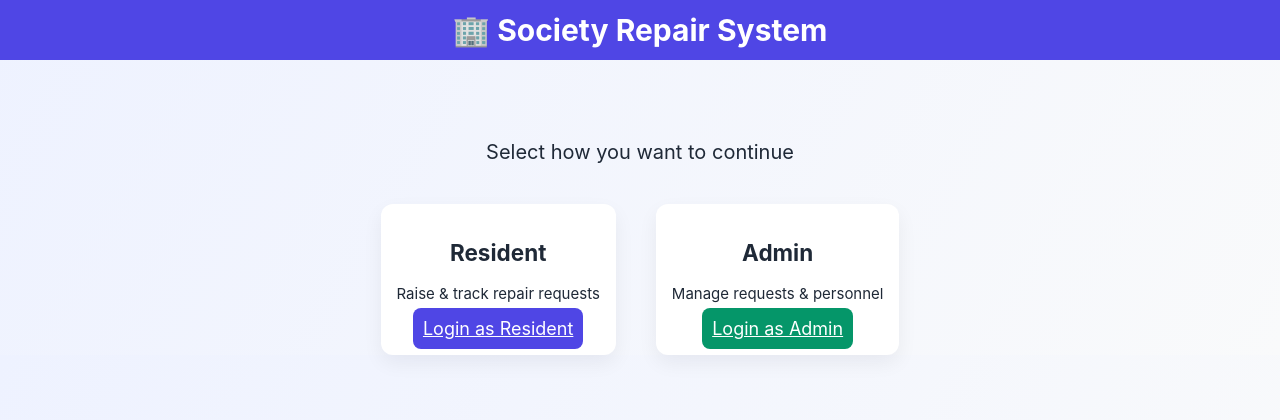
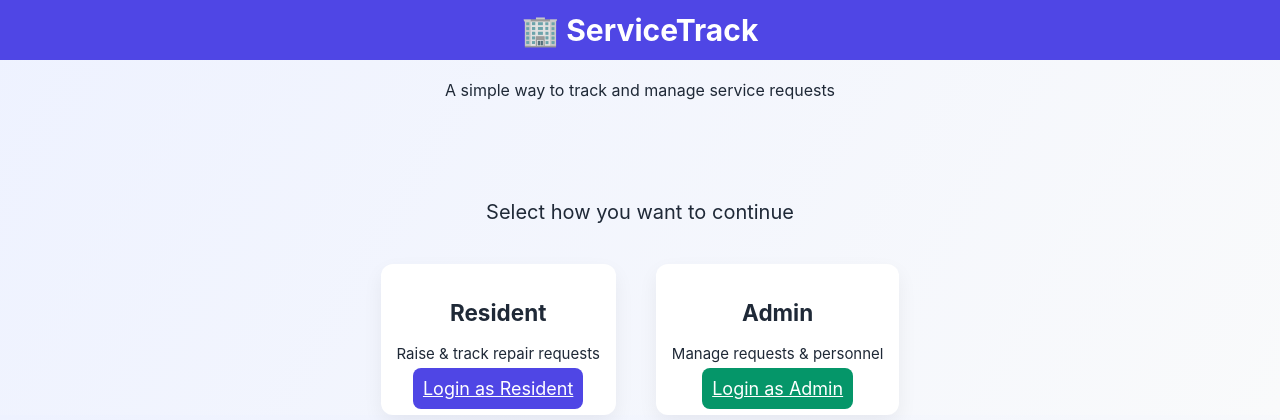
Before and after one commit to bloom-07/Society_Repair_Management_WEB, a Flask app: page / in a window 1280 px wide. Shown: the top 420 px of the page. Run offline with Flask 3, Linux system fonts and the light colour scheme.

Commit message:
tittle change

```diff
--- a/static/css/style.css
+++ b/static/css/style.css
@@ -375,3 +375,13 @@ table button:nth-child(3) { background: #03611a; color: #f0ecec; }
   margin-left: auto;
   margin-right: auto;
 }
+.hero {
+  text-align: center;
+  padding: 20px 0;
+}
+
+.hero-text {
+  font-size: 16px;
+  color: #1f2937;
+  margin: 0;
+}
--- a/templates/base.html
+++ b/templates/base.html
@@ -1,7 +1,7 @@
 <!DOCTYPE html>
 <html>
 <head>
-  <title>Society Repair System</title>
+  <title>ServiceTrack</title>
   <link rel="stylesheet" href="/static/css/style.css">
 </head>
 <body>
@@ -10,8 +10,13 @@
     {% if session.user %}
       <a href="/logout" class="logout-btn">Logout</a>
     {% endif %}
-    <h2 class="brand">🏢 Society Repair System</h2>
+    <h2 class="brand">🏢 ServiceTrack</h2>
   </nav>
+  <div class="hero">
+      <p class="hero-text">
+           A simple way to track and manage service requests
+      </p>
+    </div>
 
   <main>
     {% block content %}{% endblock %}
```
